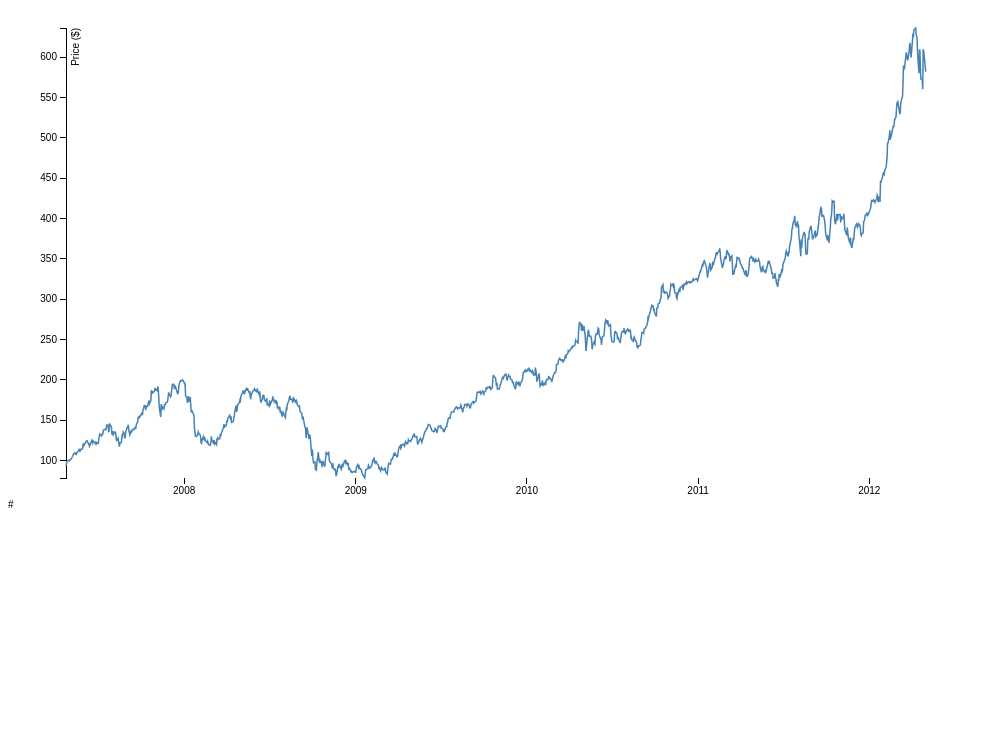
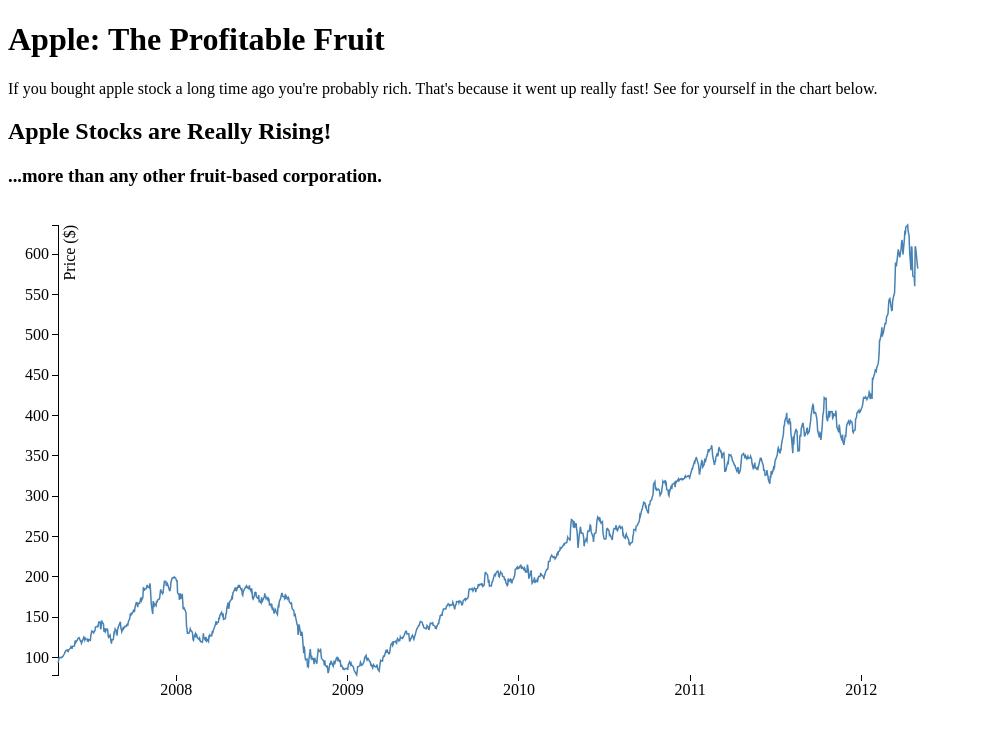
Before and after one commit to aarmlovich/chart-example, a plain HTML site: page index.html in a window 1280 px wide. Shown: the whole page, without its empty margins (0-982 px from the left). Drawn offline with nearby package versions, Linux system fonts and the light colour scheme.

Commit message:
complete part 2 with new header

```diff
--- a/index.html
+++ b/index.html
@@ -1,8 +1,11 @@
-#
-
 <!DOCTYPE html>
 <meta charset="utf-8">
 <style>
+<head>
+	<title> Example Site </title>
+	<!--Load StyleSheets in the head-->
+	<link href="styles/style.css" rel="stylesheet" type="text/css">
+</head>
 
 body {
   font: 10px sans-serif;
@@ -37,6 +40,17 @@ body {
 
 </style>
 <body>
+<h1> Apple: The Profitable Fruit </h1>
+
+	<p> If you bought apple stock a long time ago you're probably rich. That's because it went up really fast! See for yourself in the chart below. </p>
+
+	<h2> Apple Stocks are Really Rising! </h2>
+	<h3> ...more than any other fruit-based corporation. </h3>
+
+	<!-- Run JavaScript scripts in the body -->
+	<script src="//d3js.org/d3.v3.min.js"></script>
+	<script src="scripts/main.js"></script>
+
 <script src="//d3js.org/d3.v3.min.js"></script>
 <script>
 
```
